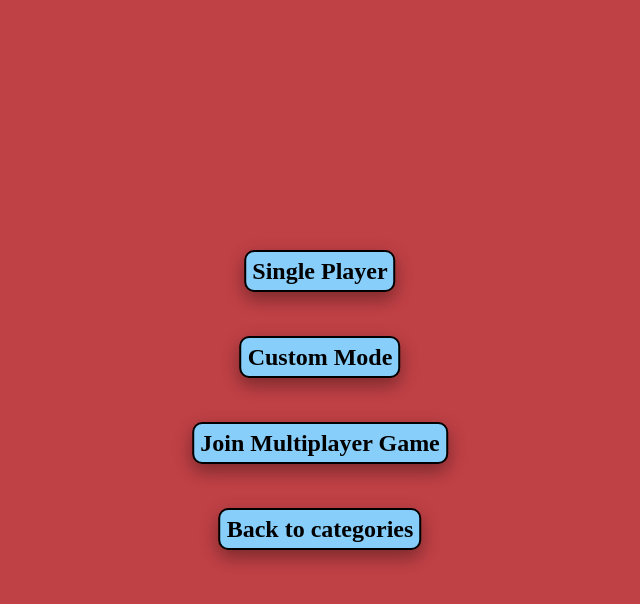
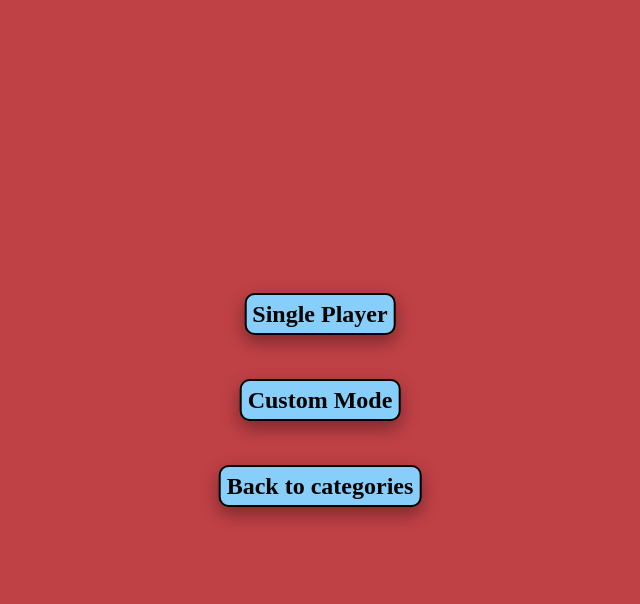
Before and after one commit to Mjnstag/webprogrammeren-project, a Flask app: page /type_game in a window 1280 px wide. Shown: the top 604 px of the page, without its empty margins (320-960 px from the left). Run offline with Flask 2, Linux system fonts and the light colour scheme; some libraries are stand-ins or nearby versions.

Commit message:
removed button

```diff
--- a/templates/type_game.html
+++ b/templates/type_game.html
@@ -15,8 +15,6 @@
             <br><br>
             <button onclick="window.location.href = 'customgame';" type="button" class="button2">Custom Mode</button>
             <br><br>
-            <button onclick="window.location.href = 'joinmp';" type="button" class="button2">Join Multiplayer Game</button>
-            <br><br>
             <button onclick="window.location.href = 'categories';" type="button" class="button2">Back to categories</button>
         </div>
         </div>
```
